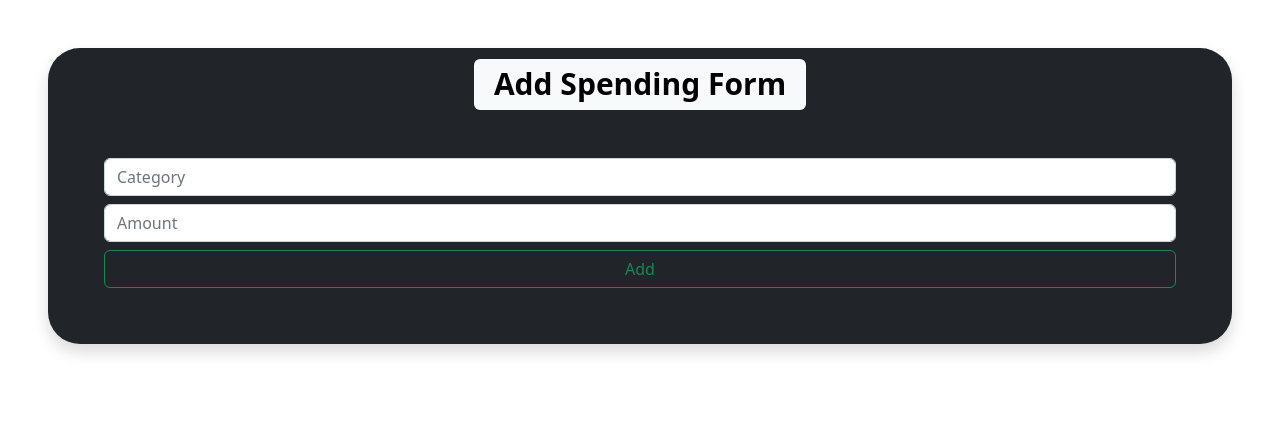
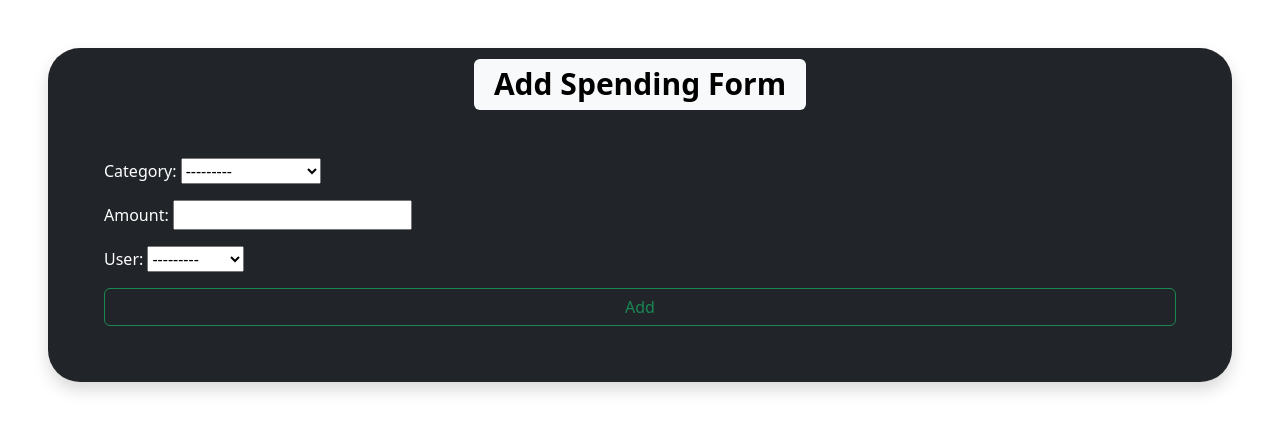
Before and after one commit to AnikinVladislav/DjangPrj, a Django app: page /spendigns/add_spending in a window 1280 px wide. Shown: the part 124-556 px from the top of the page. Run offline with Django 4.2, Linux system fonts and the light colour scheme; data comes from the database, SQL or seed files in the repository; both versions use the stored data as it was after the commit; some libraries are stand-ins or nearby versions.

Commit message:
another try

```diff
--- a/fin_venv/web_finance/spendings/forms.py
+++ b/fin_venv/web_finance/spendings/forms.py
@@ -6,4 +6,4 @@
 
     class Meta:
         model = spendings
-        fields = ('category', 'amount')
+        fields = ('category', 'amount', 'user')
--- a/fin_venv/web_finance/spendings/templates/spendings/add_spending.html
+++ b/fin_venv/web_finance/spendings/templates/spendings/add_spending.html
@@ -27,15 +27,16 @@
 
         <form action="" method="POST" class="rounded-5 m-5">
           {% csrf_token %}
-            <input class="form-control mb-2" list="datalistOptions" name="category" placeholder="Category">
-            <datalist id="datalistOptions">
-                {% for category in categories %}
-                    <option value="{{ category.description }}">
-                {% endfor %}
-            </datalist>
-            <div class="mb-2">
-                <input type="number" class="form-control" name="amount" placeholder="Amount">
-            </div>
+            {{form.as_p}}
+<!--            <input class="form-control mb-2" list="datalistOptions" name="category" placeholder="Category">-->
+<!--            <datalist id="datalistOptions">-->
+<!--                {% for category in categories %}-->
+<!--                    <option value="{{ category.description }}">-->
+<!--                {% endfor %}-->
+<!--            </datalist>-->
+<!--            <div class="mb-2">-->
+<!--                <input type="number" class="form-control" name="amount" placeholder="Amount">-->
+<!--            </div>-->
         <button class="btn btn-outline-success" type="submit" style="width: 100%;">Add</button>
         </form>
 
--- a/fin_venv/web_finance/spendings/views.py
+++ b/fin_venv/web_finance/spendings/views.py
@@ -1,5 +1,5 @@
 from django.shortcuts import render
-from django.http import HttpResponseRedirect
+from django.urls import reverse_lazy
 from .models import *
 from .forms import *
 
@@ -23,11 +23,12 @@
         form = SpendingForm(request.POST)
         if form.is_valid():
             form.save()
-            return HttpResponseRedirect('/add_spending?submitted=True')
+            return reverse_lazy('main')
+            submitted = True
+        else:
+            print('form is not valid')
     else:
         form = SpendingForm
-        if 'submitted' in request.GET:
-            submitted = True
 
     context = {
         'form': form,
```
Also changed, not shown: fin_venv/web_finance/db.sqlite3, fin_venv/web_finance/spendings/migrations/0002_alter_categories_options_alter_spendings_options.py (added), fin_venv/web_finance/spendings/migrations/0003_alter_spendings_date.py (added).
